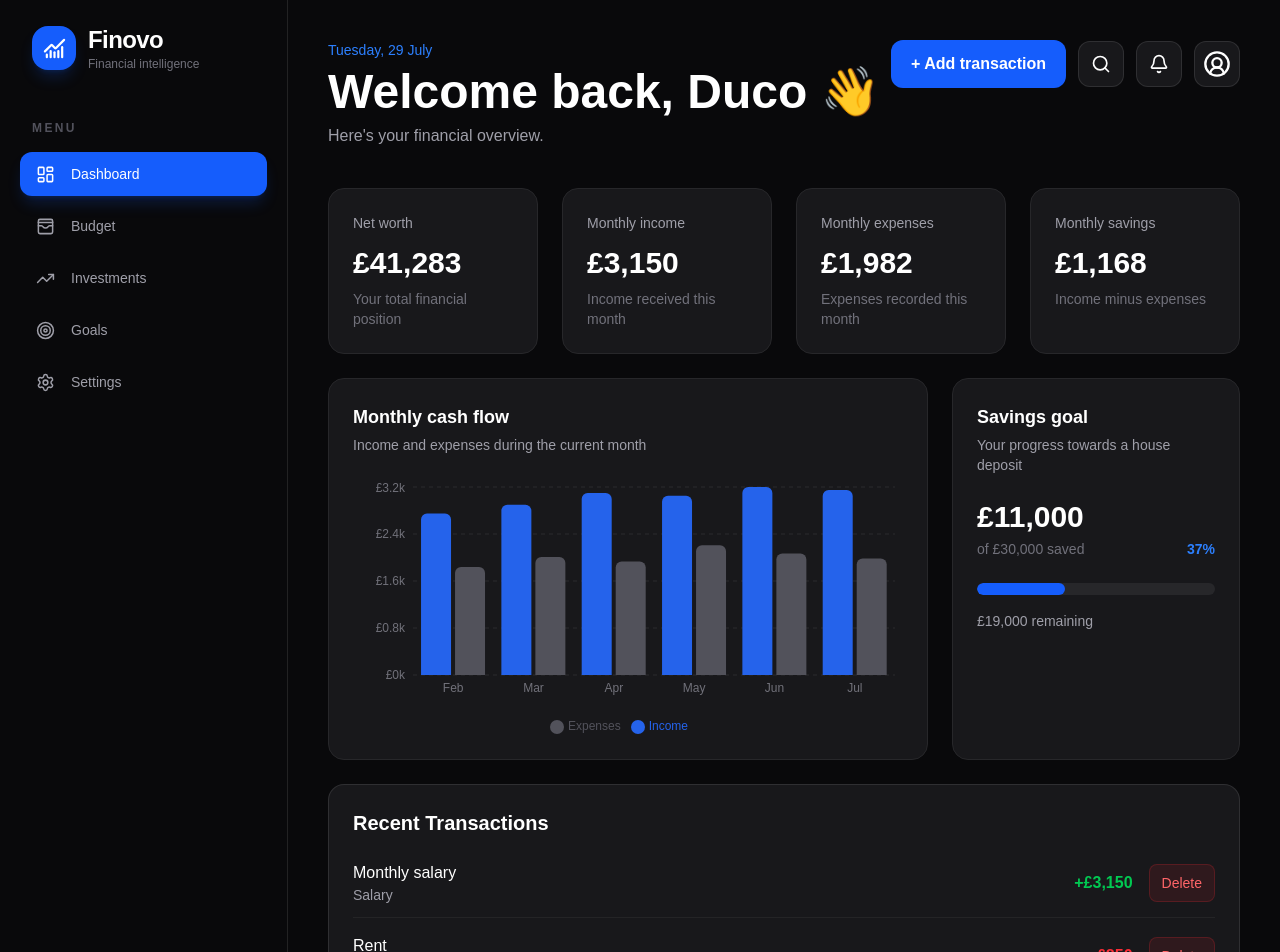
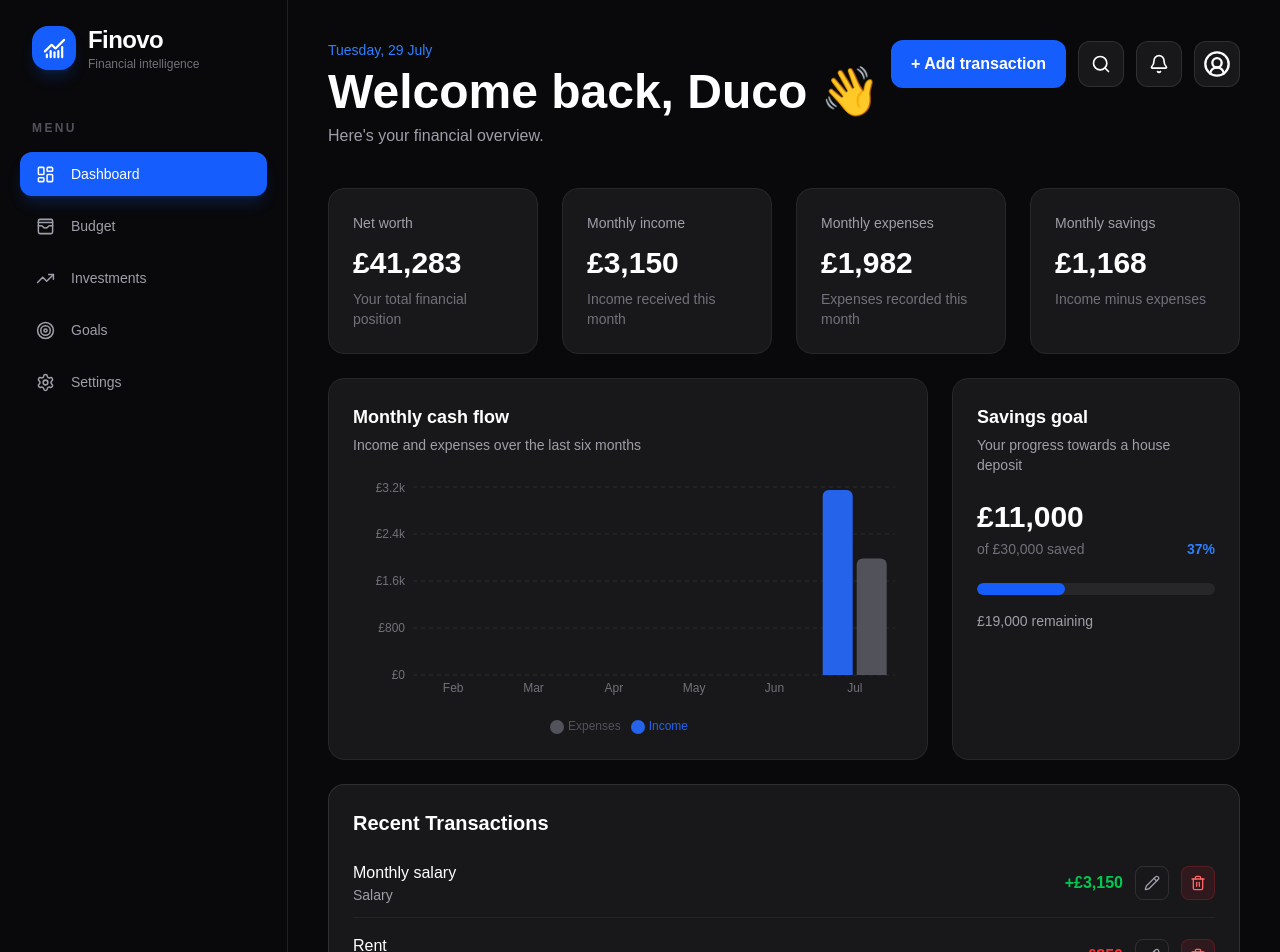
Before and after one commit to Duco-Zwarthof/finovo, a Next.js app: page / in a window 1280 px wide. Shown: the top 952 px of the page. Built offline with nearby package versions, Linux system fonts and the light colour scheme.

Commit message:
feat: add transaction editing and dynamic cashflow

```diff
--- a/app/page.tsx
+++ b/app/page.tsx
@@ -1,12 +1,14 @@
 "use client";
 
 import { useEffect, useState } from "react";
+
 import type { Transaction } from "@/lib/types";
 
+import AddTransactionModal from "@/components/dashboard/AddTransactionModal";
+import CashflowChart from "@/components/dashboard/CashflowChart";
+import DashboardPanel from "@/components/dashboard/DashboardPanel";
 import RecentTransactions from "@/components/dashboard/RecentTransactions";
-import DashboardPanel from "@/components/dashboard/DashboardPanel";
 import StatCard from "@/components/dashboard/StatCard";
-import CashflowChart from "@/components/dashboard/CashflowChart";
 import Header from "@/components/layout/Header";
 import Sidebar from "@/components/layout/Sidebar";
 
@@ -16,22 +18,33 @@ import {
   calculateSavings,
   formatCurrency,
 } from "@/lib/finance";
+
 import { sampleTransactions } from "@/lib/sample-transactions";
 
 export default function Home() {
   const [transactions, setTransactions] =
-    useState<Transaction[]>(sampleTransactions);
+    useState<Transaction[]>(
+      sampleTransactions
+    );
 
-  const [hasLoaded, setHasLoaded] = useState(false);
+  const [hasLoaded, setHasLoaded] =
+    useState(false);
+
+  const [
+    editingTransaction,
+    setEditingTransaction,
+  ] = useState<Transaction | null>(null);
 
   useEffect(() => {
-    const savedTransactions = localStorage.getItem(
+    const savedTransactions =
+      localStorage.getItem(
         "finovo-transactions"
       );
 
     if (savedTransactions) {
       try {
-        const parsedTransactions = JSON.parse(
+        const parsedTransactions =
+          JSON.parse(
             savedTransactions
           ) as Transaction[];
 
@@ -58,21 +71,57 @@ export default function Home() {
     );
   }, [transactions, hasLoaded]);
 
-  const monthlyIncome = calculateIncome(transactions);
-  const monthlyExpenses = calculateExpenses(transactions);
-  const monthlySavings = calculateSavings(transactions);
+  const monthlyIncome =
+    calculateIncome(transactions);
 
-  function handleAddTransaction(transaction: Transaction) {
-    setTransactions((currentTransactions) => [
+  const monthlyExpenses =
+    calculateExpenses(transactions);
+
+  const monthlySavings =
+    calculateSavings(transactions);
+
+  function handleAddTransaction(
+    transaction: Transaction
+  ) {
+    setTransactions(
+      (currentTransactions) => [
         transaction,
         ...currentTransactions,
-    ]);
+      ]
+    );
   }
 
-  function handleDeleteTransaction(id: string) {
-    setTransactions((currentTransactions) =>
+  function handleEditTransaction(
+    transaction: Transaction
+  ) {
+    setEditingTransaction(transaction);
+  }
+
+  function handleSaveEditedTransaction(
+    updatedTransaction: Transaction
+  ) {
+    setTransactions(
+      (currentTransactions) =>
+        currentTransactions.map(
+          (transaction) =>
+            transaction.id ===
+            updatedTransaction.id
+              ? updatedTransaction
+              : transaction
+        )
+    );
+
+    setEditingTransaction(null);
+  }
+
+  function handleDeleteTransaction(
+    id: string
+  ) {
+    setTransactions(
+      (currentTransactions) =>
         currentTransactions.filter(
-        (transaction) => transaction.id !== id
+          (transaction) =>
+            transaction.id !== id
         )
     );
   }
@@ -82,7 +131,11 @@ export default function Home() {
       <Sidebar />
 
       <section className="flex-1 p-10">
-        <Header onAddTransaction={handleAddTransaction} />
+        <Header
+          onAddTransaction={
+            handleAddTransaction
+          }
+        />
 
         <section className="mt-10 grid gap-6 md:grid-cols-2 xl:grid-cols-4">
           <StatCard
@@ -93,19 +146,25 @@ export default function Home() {
 
           <StatCard
             title="Monthly income"
-            value={formatCurrency(monthlyIncome)}
+            value={formatCurrency(
+              monthlyIncome
+            )}
             description="Income received this month"
           />
 
           <StatCard
             title="Monthly expenses"
-            value={formatCurrency(monthlyExpenses)}
+            value={formatCurrency(
+              monthlyExpenses
+            )}
             description="Expenses recorded this month"
           />
 
           <StatCard
             title="Monthly savings"
-            value={formatCurrency(monthlySavings)}
+            value={formatCurrency(
+              monthlySavings
+            )}
             description="Income minus expenses"
           />
         </section>
@@ -114,9 +173,11 @@ export default function Home() {
           <div className="xl:col-span-2">
             <DashboardPanel
               title="Monthly cash flow"
-              description="Income and expenses during the current month"
+              description="Income and expenses over the last six months"
             >
-              <CashflowChart />
+              <CashflowChart
+                transactions={transactions}
+              />
             </DashboardPanel>
           </div>
 
@@ -126,7 +187,9 @@ export default function Home() {
           >
             <div className="flex items-end justify-between">
               <div>
-                <p className="text-3xl font-bold">£11,000</p>
+                <p className="text-3xl font-bold">
+                  £11,000
+                </p>
 
                 <p className="mt-1 text-sm text-zinc-500">
                   of £30,000 saved
@@ -151,10 +214,27 @@ export default function Home() {
         <section className="mt-6">
           <RecentTransactions
             transactions={transactions}
-            onDeleteTransaction={handleDeleteTransaction}
+            onEditTransaction={
+              handleEditTransaction
+            }
+            onDeleteTransaction={
+              handleDeleteTransaction
+            }
           />
         </section>
       </section>
+
+      {editingTransaction && (
+        <AddTransactionModal
+          transaction={editingTransaction}
+          onClose={() =>
+            setEditingTransaction(null)
+          }
+          onSave={
+            handleSaveEditedTransaction
+          }
+        />
+      )}
     </main>
   );
 }
--- a/components/dashboard/AddTransactionModal.tsx
+++ b/components/dashboard/AddTransactionModal.tsx
@@ -2,6 +2,7 @@
 
 import { FormEvent, useState } from "react";
 import { X } from "lucide-react";
+
 import type {
   Transaction,
   TransactionCategory,
@@ -11,6 +12,7 @@ import type {
 type AddTransactionModalProps = {
   onClose: () => void;
   onSave: (transaction: Transaction) => void;
+  transaction?: Transaction;
 };
 
 const incomeCategories: TransactionCategory[] = [
@@ -32,28 +34,55 @@ const expenseCategories: TransactionCategory[] = [
 export default function AddTransactionModal({
   onClose,
   onSave,
+  transaction,
 }: AddTransactionModalProps) {
-  const [type, setType] = useState<TransactionType>("expense");
-  const [title, setTitle] = useState("");
-  const [amount, setAmount] = useState("");
+  const isEditing = Boolean(transaction);
+
+  const [type, setType] = useState<TransactionType>(
+    transaction?.type ?? "expense"
+  );
+
+  const [title, setTitle] = useState(
+    transaction?.title ?? ""
+  );
+
+  const [amount, setAmount] = useState(
+    transaction ? String(transaction.amount) : ""
+  );
+
   const [category, setCategory] =
-    useState<TransactionCategory>("Groceries");
+    useState<TransactionCategory>(
+      transaction?.category ?? "Groceries"
+    );
+
   const [date, setDate] = useState(
-    new Date().toISOString().split("T")[0]
+    transaction?.date ??
+      new Date().toISOString().split("T")[0]
   );
 
   const categories =
-    type === "income" ? incomeCategories : expenseCategories;
+    type === "income"
+      ? incomeCategories
+      : expenseCategories;
 
   function selectType(newType: TransactionType) {
     setType(newType);
 
-    setCategory(
-      newType === "income" ? "Salary" : "Groceries"
-    );
+    const availableCategories =
+      newType === "income"
+        ? incomeCategories
+        : expenseCategories;
+
+    if (!availableCategories.includes(category)) {
+      setCategory(
+        newType === "income" ? "Salary" : "Groceries"
+      );
+    }
   }
 
-  function handleSubmit(event: FormEvent<HTMLFormElement>) {
+  function handleSubmit(
+    event: FormEvent<HTMLFormElement>
+  ) {
     event.preventDefault();
 
     const numericAmount = Number(amount);
@@ -62,8 +91,8 @@ export default function AddTransactionModal({
       return;
     }
 
-    const newTransaction: Transaction = {
-      id: crypto.randomUUID(),
+    const savedTransaction: Transaction = {
+      id: transaction?.id ?? crypto.randomUUID(),
       title: title.trim(),
       amount: numericAmount,
       type,
@@ -71,7 +100,7 @@ export default function AddTransactionModal({
       date,
     };
 
-    onSave(newTransaction);
+    onSave(savedTransaction);
   }
 
   return (
@@ -81,16 +110,22 @@ export default function AddTransactionModal({
     >
       <div
         className="w-full max-w-lg rounded-3xl border border-white/10 bg-zinc-900 p-7 shadow-2xl"
-        onMouseDown={(event) => event.stopPropagation()}
+        onMouseDown={(event) =>
+          event.stopPropagation()
+        }
       >
         <div className="flex items-start justify-between">
           <div>
             <h2 className="text-2xl font-bold">
-              Add transaction
+              {isEditing
+                ? "Edit transaction"
+                : "Add transaction"}
             </h2>
 
             <p className="mt-1 text-sm text-zinc-400">
-              Record new income or an expense.
+              {isEditing
+                ? "Update the transaction details."
+                : "Record new income or an expense."}
             </p>
           </div>
 
@@ -104,7 +139,10 @@ export default function AddTransactionModal({
           </button>
         </div>
 
-        <form onSubmit={handleSubmit} className="mt-7 space-y-5">
+        <form
+          onSubmit={handleSubmit}
+          className="mt-7 space-y-5"
+        >
           <div className="grid grid-cols-2 rounded-xl bg-zinc-950 p-1">
             <button
               type="button"
@@ -143,7 +181,9 @@ export default function AddTransactionModal({
               id="transaction-title"
               type="text"
               value={title}
-              onChange={(event) => setTitle(event.target.value)}
+              onChange={(event) =>
+                setTitle(event.target.value)
+              }
               placeholder={
                 type === "income"
                   ? "For example: Monthly salary"
@@ -173,7 +213,9 @@ export default function AddTransactionModal({
                 min="0.01"
                 step="0.01"
                 value={amount}
-                onChange={(event) => setAmount(event.target.value)}
+                onChange={(event) =>
+                  setAmount(event.target.value)
+                }
                 placeholder="0.00"
                 required
                 className="w-full rounded-r-xl bg-transparent px-4 py-3 outline-none placeholder:text-zinc-600"
@@ -194,7 +236,8 @@ export default function AddTransactionModal({
               value={category}
               onChange={(event) =>
                 setCategory(
-                  event.target.value as TransactionCategory
+                  event.target
+                    .value as TransactionCategory
                 )
               }
               className="w-full rounded-xl border border-white/10 bg-zinc-950 px-4 py-3 outline-none transition focus:border-blue-500"
@@ -222,7 +265,9 @@ export default function AddTransactionModal({
               id="transaction-date"
               type="date"
               value={date}
-              onChange={(event) => setDate(event.target.value)}
+              onChange={(event) =>
+                setDate(event.target.value)
+              }
               required
               className="w-full rounded-xl border border-white/10 bg-zinc-950 px-4 py-3 outline-none transition focus:border-blue-500"
             />
@@ -241,7 +286,9 @@ export default function AddTransactionModal({
               type="submit"
               className="flex-1 rounded-xl bg-blue-600 px-5 py-3 font-semibold text-white transition hover:bg-blue-500"
             >
-              Save transaction
+              {isEditing
+                ? "Save changes"
+                : "Save transaction"}
             </button>
           </div>
         </form>
--- a/components/dashboard/CashflowChart.tsx
+++ b/components/dashboard/CashflowChart.tsx
@@ -11,24 +11,76 @@ import {
   YAxis,
 } from "recharts";
 
-const cashflowData = [
-  { month: "Feb", income: 2750, expenses: 1840 },
-  { month: "Mar", income: 2900, expenses: 2010 },
-  { month: "Apr", income: 3100, expenses: 1930 },
-  { month: "May", income: 3050, expenses: 2210 },
-  { month: "Jun", income: 3200, expenses: 2070 },
-  { month: "Jul", income: 3150, expenses: 1982 },
-];
+import type { Transaction } from "@/lib/types";
+import { formatCurrency } from "@/lib/finance";
 
-function formatCurrency(value: number) {
-  return new Intl.NumberFormat("en-GB", {
-    style: "currency",
-    currency: "GBP",
-    maximumFractionDigits: 0,
-  }).format(value);
+type CashflowChartProps = {
+  transactions: Transaction[];
+};
+
+type CashflowDataPoint = {
+  month: string;
+  income: number;
+  expenses: number;
+};
+
+const monthFormatter = new Intl.DateTimeFormat("en-GB", {
+  month: "short",
+});
+
+function createCashflowData(
+  transactions: Transaction[]
+): CashflowDataPoint[] {
+  const now = new Date();
+
+  const months = Array.from({ length: 6 }, (_, index) => {
+    const date = new Date(
+      now.getFullYear(),
+      now.getMonth() - 5 + index,
+      1
+    );
+
+    return {
+      year: date.getFullYear(),
+      monthIndex: date.getMonth(),
+      label: monthFormatter.format(date),
+      income: 0,
+      expenses: 0,
+    };
+  });
+
+  transactions.forEach((transaction) => {
+    const transactionDate = new Date(transaction.date);
+
+    const matchingMonth = months.find(
+      (month) =>
+        month.year === transactionDate.getFullYear() &&
+        month.monthIndex === transactionDate.getMonth()
+    );
+
+    if (!matchingMonth) {
+      return;
+    }
+
+    if (transaction.type === "income") {
+      matchingMonth.income += transaction.amount;
+    } else {
+      matchingMonth.expenses += transaction.amount;
+    }
+  });
+
+  return months.map((month) => ({
+    month: month.label,
+    income: month.income,
+    expenses: month.expenses,
+  }));
 }
 
-export default function CashflowChart() {
+export default function CashflowChart({
+  transactions,
+}: CashflowChartProps) {
+  const cashflowData = createCashflowData(transactions);
+
   return (
     <div className="h-64 w-full">
       <ResponsiveContainer width="100%" height="100%">
@@ -53,7 +105,15 @@ export default function CashflowChart() {
             axisLine={false}
             tickLine={false}
             tick={{ fill: "#71717a", fontSize: 12 }}
-            tickFormatter={(value) => `£${value / 1000}k`}
+            tickFormatter={(value) => {
+              const amount = Number(value);
+
+              if (amount >= 1000) {
+                return `£${amount / 1000}k`;
+              }
+
+              return `£${amount}`;
+            }}
           />
 
           <Tooltip
--- a/components/dashboard/RecentTransactions.tsx
+++ b/components/dashboard/RecentTransactions.tsx
@@ -1,19 +1,35 @@
+import {
+  Pencil,
+  Trash2,
+} from "lucide-react";
+
 import type { Transaction } from "@/lib/types";
 import { formatCurrency } from "@/lib/finance";
 
 type RecentTransactionsProps = {
   transactions: Transaction[];
+  onEditTransaction: (
+    transaction: Transaction
+  ) => void;
   onDeleteTransaction: (id: string) => void;
 };
 
 export default function RecentTransactions({
   transactions,
+  onEditTransaction,
   onDeleteTransaction,
 }: RecentTransactionsProps) {
   return (
     <div className="rounded-2xl border border-white/10 bg-zinc-900 p-6">
-      <h2 className="text-xl font-bold">Recent Transactions</h2>
+      <h2 className="text-xl font-bold">
+        Recent Transactions
+      </h2>
 
+      {transactions.length === 0 ? (
+        <p className="mt-6 text-sm text-zinc-400">
+          No transactions recorded yet.
+        </p>
+      ) : (
         <div className="mt-6 space-y-4">
           {transactions.map((transaction) => (
             <div
@@ -21,39 +37,59 @@ export default function RecentTransactions({
               className="flex items-center justify-between border-b border-white/5 pb-3 last:border-b-0"
             >
               <div>
-              <p className="font-medium">{transaction.title}</p>
+                <p className="font-medium">
+                  {transaction.title}
+                </p>
 
                 <p className="text-sm text-zinc-400">
                   {transaction.category}
                 </p>
               </div>
 
-            <div className="flex items-center gap-4">
+              <div className="flex items-center gap-3">
                 <p
-                className={`font-semibold ${
+                  className={`min-w-24 text-right font-semibold ${
                     transaction.type === "income"
                       ? "text-green-500"
                       : "text-red-500"
                   }`}
                 >
-                {transaction.type === "income" ? "+" : "-"}
-                {formatCurrency(transaction.amount)}
+                  {transaction.type === "income"
+                    ? "+"
+                    : "-"}
+                  {formatCurrency(
+                    transaction.amount
+                  )}
                 </p>
 
                 <button
                   type="button"
                   onClick={() =>
-                  onDeleteTransaction(transaction.id)
+                    onEditTransaction(transaction)
                   }
-                className="rounded-lg border border-red-500/20 bg-red-500/10 px-3 py-2 text-sm font-medium text-red-400 transition hover:bg-red-500/20"
+                  aria-label={`Edit ${transaction.title}`}
+                  className="rounded-lg border border-white/10 p-2 text-zinc-400 transition hover:border-blue-500/40 hover:bg-blue-500/10 hover:text-blue-400"
+                >
+                  <Pencil size={16} />
+                </button>
+
+                <button
+                  type="button"
+                  onClick={() =>
+                    onDeleteTransaction(
+                      transaction.id
+                    )
+                  }
                   aria-label={`Delete ${transaction.title}`}
+                  className="rounded-lg border border-red-500/20 bg-red-500/10 p-2 text-red-400 transition hover:bg-red-500/20"
                 >
-                Delete
+                  <Trash2 size={16} />
                 </button>
               </div>
             </div>
           ))}
         </div>
+      )}
     </div>
   );
 }
```
Also changed, not shown: components/layout/Header.tsx (+14 -3 lines). Lines whose indentation alone changed are shown as unchanged.
